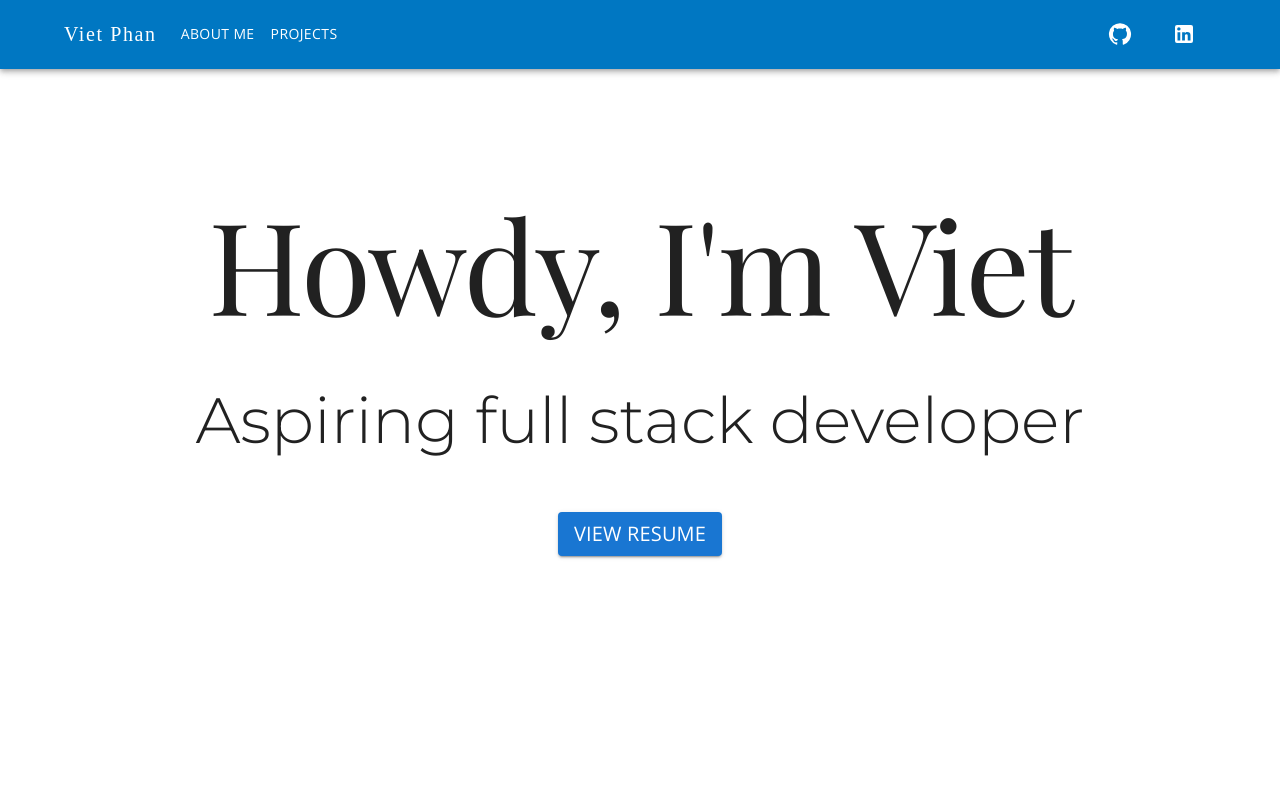
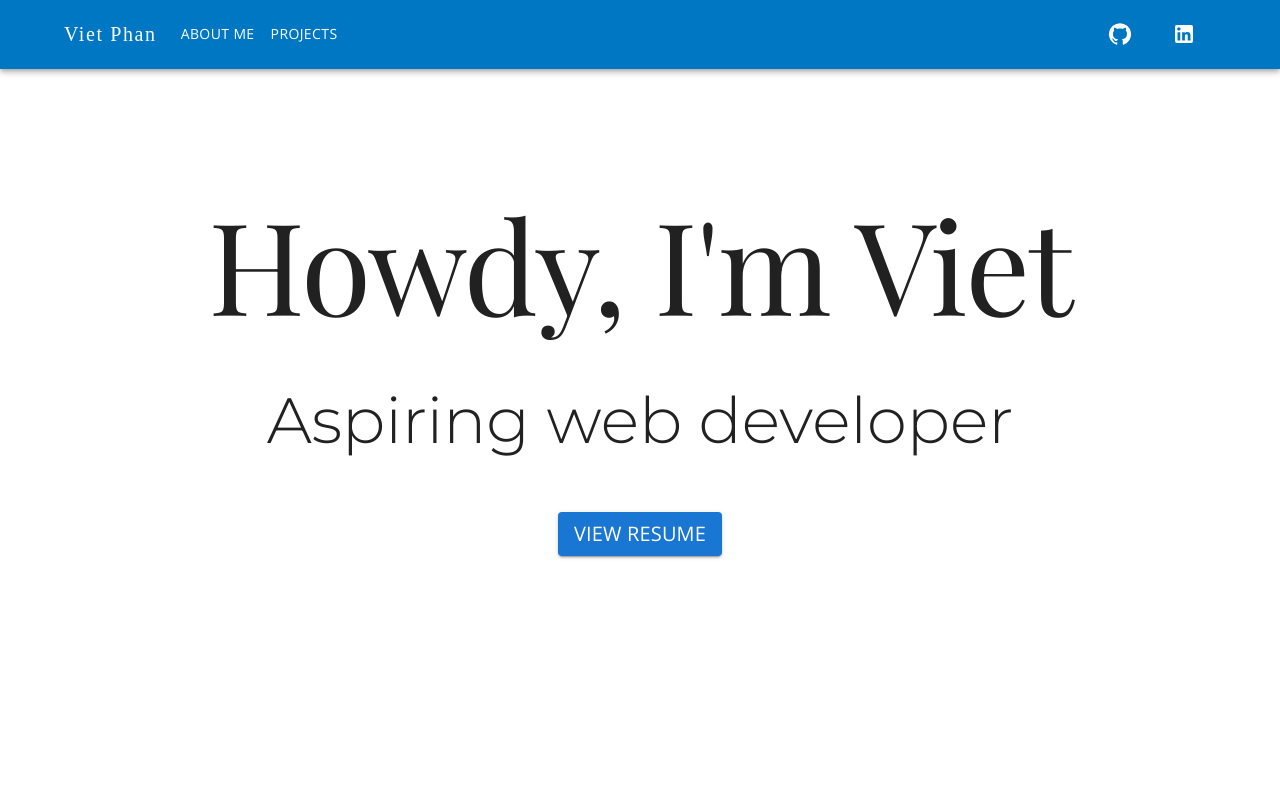
Before and after one commit to v8phan-zz/portfolio2, a React (Create React App) app: page / in a window 1280 px wide. Shown: the top 800 px of the page. Built offline with nearby package versions, Linux system fonts and the light colour scheme; a web font is replaced by a local one.

Commit message:
whoami edit

```diff
--- a/src/components/WhoAmI.js
+++ b/src/components/WhoAmI.js
@@ -40,7 +40,7 @@ const WhoAmI = () => {
           },
         }}
       >
-        Aspiring full stack developer
+        Aspiring web developer
       </Typography>
       <Button
           variant="contained"
```
